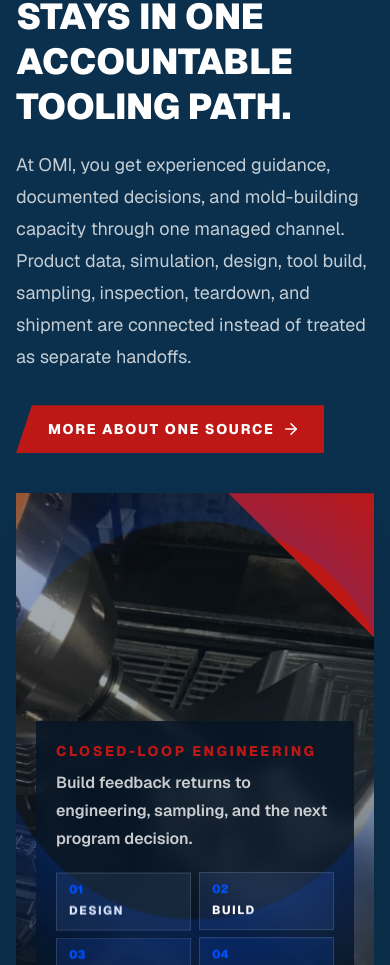
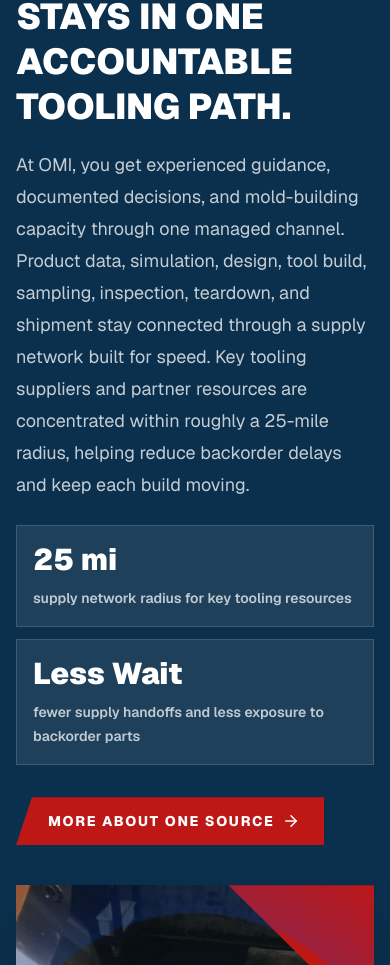
Before and after one commit to swaltersjrtest/offshoremolds, a Next.js app: page / in a window 390 px wide. Shown: the part 4070-5035 px from the top of the page. Built offline with nearby package versions, Linux system fonts and the light colour scheme.

Commit message:
Emphasize One Source supply network

```diff
--- a/src/app/page.tsx
+++ b/src/app/page.tsx
@@ -281,9 +281,24 @@
             <p className="mt-5 text-lg leading-8 text-white/76">
               At OMI, you get experienced guidance, documented decisions, and mold-building
               capacity through one managed channel. Product data, simulation, design, tool build,
-              sampling, inspection, teardown, and shipment are connected instead of treated as
-              separate handoffs.
+              sampling, inspection, teardown, and shipment stay connected through a supply network
+              built for speed. Key tooling suppliers and partner resources are concentrated within
+              roughly a 25-mile radius, helping reduce backorder delays and keep each build moving.
             </p>
+            <div className="mt-6 grid gap-3 sm:grid-cols-2">
+              <div className="border border-white/14 bg-white/8 p-4">
+                <p className="text-3xl font-black text-white">25 mi</p>
+                <p className="mt-2 text-sm font-semibold leading-6 text-white/72">
+                  supply network radius for key tooling resources
+                </p>
+              </div>
+              <div className="border border-white/14 bg-white/8 p-4">
+                <p className="text-3xl font-black text-white">Less Wait</p>
+                <p className="mt-2 text-sm font-semibold leading-6 text-white/72">
+                  fewer supply handoffs and less exposure to backorder parts
+                </p>
+              </div>
+            </div>
             <div className="mt-8">
               <PrimaryLink href="/process">More about One Source</PrimaryLink>
             </div>
--- a/src/app/process/page.tsx
+++ b/src/app/process/page.tsx
@@ -20,6 +20,11 @@
     title: "Documented approvals",
     icon: ClipboardCheck,
     text: "Design approval, schedule updates, moldflow review, and milestone checklists keep decisions visible before they become expensive.",
+  },
+  {
+    title: "Local supply network",
+    icon: Gauge,
+    text: "Key tooling suppliers and partner resources are concentrated within roughly a 25-mile radius, reducing backorder exposure and keeping the build path moving.",
   },
   {
     title: "Sampling before release",
@@ -59,8 +64,24 @@
               OMI brings the pieces together: product review, moldflow, tool design, China-based
               build oversight, production-condition sampling, inspection documentation, final
               teardown, and shipment preparation. Each phase feeds the next instead of disappearing
-              into a separate sourcing lane.
+              into a separate sourcing lane. The result is a smoother offshore build process, helped
+              by logistics partners and nearby tooling suppliers that keep critical resources close
+              to the work instead of waiting on distant backorder channels.
             </p>
+            <div className="mt-6 grid gap-3 sm:grid-cols-2">
+              <div className="border border-white/14 bg-white/8 p-4">
+                <p className="text-3xl font-black text-white">25 mi</p>
+                <p className="mt-2 text-sm font-semibold leading-6 text-white/72">
+                  approximate radius for key suppliers and partner resources
+                </p>
+              </div>
+              <div className="border border-white/14 bg-white/8 p-4">
+                <p className="text-3xl font-black text-white">Seamless</p>
+                <p className="mt-2 text-sm font-semibold leading-6 text-white/72">
+                  fewer sourcing delays between design, build, sampling, and release
+                </p>
+              </div>
+            </div>
             <div className="mt-8">
               <PrimaryLink href="/contact">Start an RFQ</PrimaryLink>
             </div>
```
